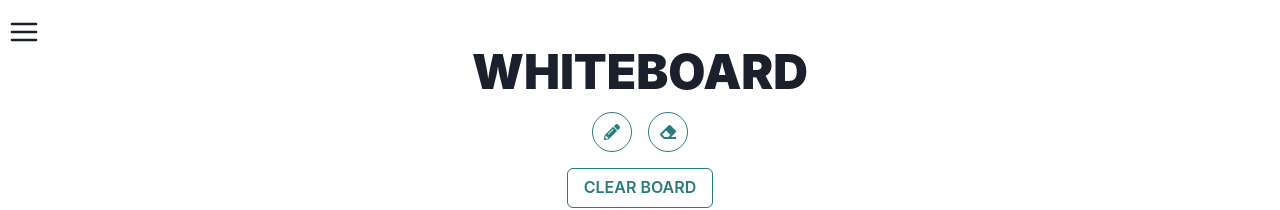
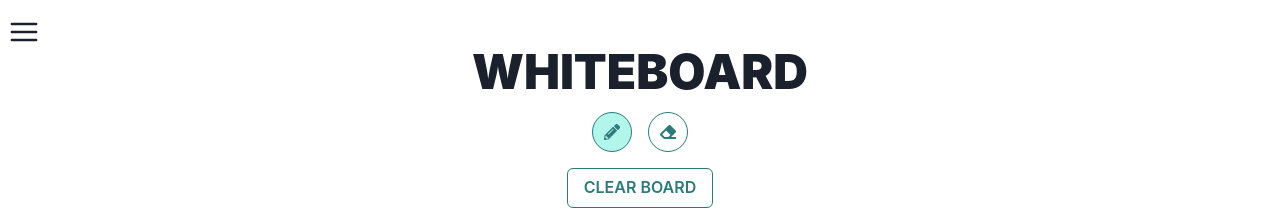
Before and after one commit to muuuy/japanese-dictionary, a React (Vite) app in the folder client/: page /whiteboard in a window 1280 px wide. Shown: the top 210 px of the page. Built offline with nearby package versions, Linux system fonts and the light colour scheme.

Commit message:
basically finished simple whiteboard

```diff
--- a/client/src/pages/Whiteboard.tsx
+++ b/client/src/pages/Whiteboard.tsx
@@ -4,20 +4,21 @@ import WhiteboardBoard from "../components/WhiteboardComponents/WhiteboardBoard"
 
 import { FaPencilAlt, FaEraser } from "react-icons/fa";
 import { IconButton } from "@chakra-ui/react";
+interface PenSettings {
+  colorValue: string;
+  penSize: number;
+}
 
 const Whiteboard = () => {
-  interface PenSettings {
-    colorValue: string;
-    penSize: number;
-  }
-
   const [penSettings, setPenSettings] = useState<PenSettings>({
     colorValue: "black",
     penSize: 8,
   });
+  const [activeButton, setActiveButton] = useState<string>("black");
 
   const changeColor = (color: string, size: number) => {
     setPenSettings({ colorValue: color, penSize: size });
+    setActiveButton(color);
   };
 
   return (
@@ -31,6 +32,7 @@ const Whiteboard = () => {
           isRound={true}
           icon={<FaPencilAlt />}
           onClick={() => changeColor("black", 8)}
+          isActive={activeButton === "black"}
         ></IconButton>
         <IconButton
           aria-label="Eraser"
@@ -39,6 +41,7 @@ const Whiteboard = () => {
           isRound={true}
           icon={<FaEraser />}
           onClick={() => changeColor("white", 32)}
+          isActive={activeButton === "white"}
         ></IconButton>
       </div>
       <WhiteboardBoard
```
Also changed, not shown: client/src/components/WhiteboardComponents/WhiteboardBoard.tsx (+4 -7 lines).
